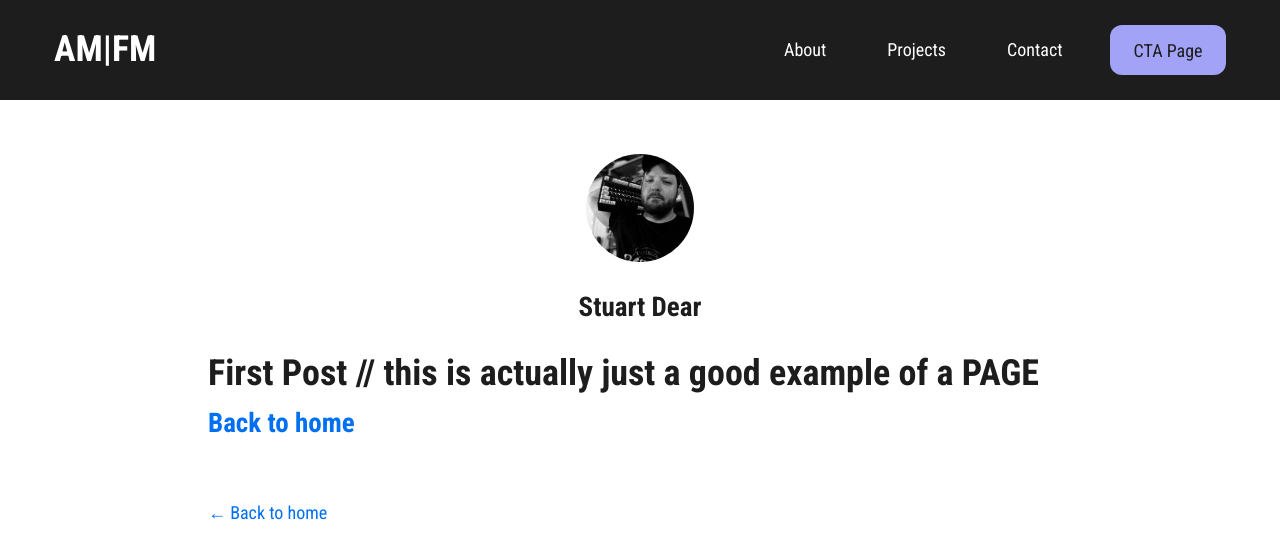
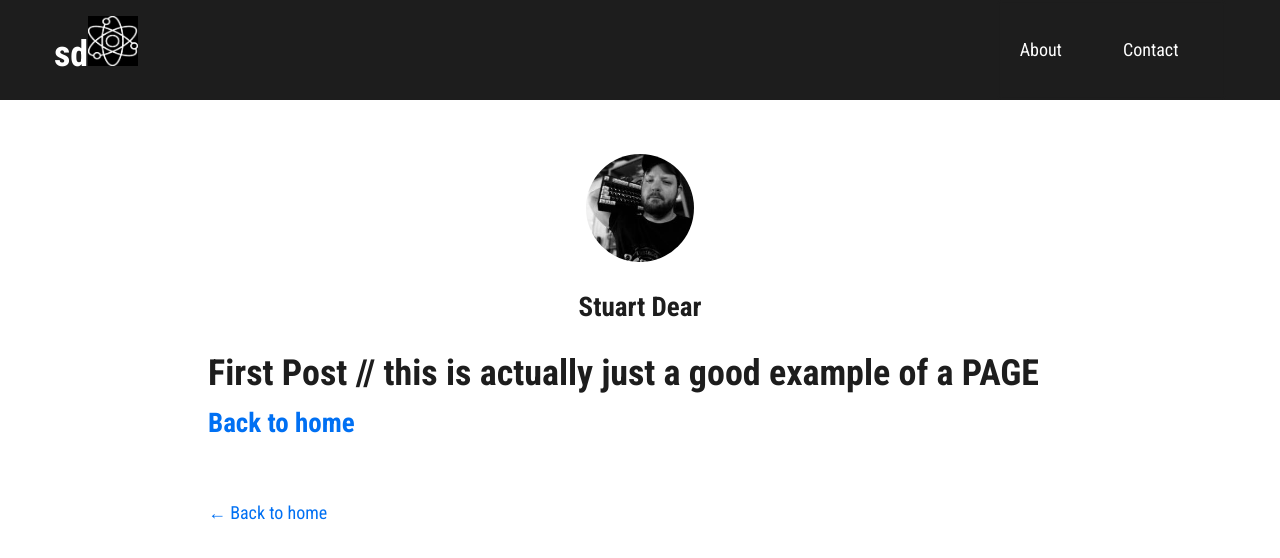
Before and after one commit to csdear/AM-FM_nextJS, a Next.js app: page /posts/first-post-deprecated in a window 1280 px wide. Shown: the top 558 px of the page. Built offline with nearby package versions, Linux system fonts and the light colour scheme.

Commit message:
comment out unneeded nav links that are tbd. atom home link

```diff
--- a/src/components/header/index.tsx
+++ b/src/components/header/index.tsx
@@ -7,6 +7,7 @@ import styles from "./header.module.scss";
 
 // using next/router to PUSH CTA button.
 import { useRouter } from 'next/router'
+import Image from "next/image";
 
 // nextjs Link?
 // import error: 'useHistory' is not exported from 'react-router-dom'
@@ -63,7 +64,15 @@ return (
         <div className={styles["header__content"]}>
             <Link href="/">
                 <a className={styles["header__content__logo"]}>
-                    AM|FM
+                    {'sd'}
+                    <Image
+                        priority
+                        src="/images/atom_x2.png"
+                        // className={styles["header__content__logo"]}
+                        height={50}
+                        width={50}
+                        alt={'atom'}
+                        />
                 </a>
             </Link>
 
@@ -82,13 +91,13 @@ return (
                         </a>
                     </Link>
                 </li>
-                <li>
+                {/* <li>
                     <Link href="/projects">
                         <a onClick={menuToggleHandler}>
                             Projects
                         </a>
                     </Link>
-                </li>
+                </li> */}
                 <li>
                     <Link href="/contact">
                         <a onClick={menuToggleHandler}>
@@ -97,7 +106,7 @@ return (
                     </Link>
                 </li>
             </ul>
-            <button onClick={ctaClickHandler}>CTA Page</button>
+            {/* <button onClick={ctaClickHandler}>CTA Page</button> */}
         </nav>
         <div className={styles["header__content__toggle"]}>
             {!menuOpen ? (
--- a/styles/utils.module.scss
+++ b/styles/utils.module.scss
@@ -27,6 +27,12 @@
     font-size: 1.2rem;
     line-height: 1.5;
   }
+  .subHeading {
+    font-size: 1.2rem;
+    line-height: 1.5;
+    display: flex;
+    justify-content: center;
+  }
 
   .borderCircle {
     border-radius: 9999px;
@@ -44,6 +50,7 @@
     list-style: none;
     padding: 0;
     margin: 0;
+    margin-top: 3rem;
   }
 
   .listItem {
```
Also changed, not shown: pages/index.tsx (+4 -7 lines), public/images/atom_x2.png (added).
